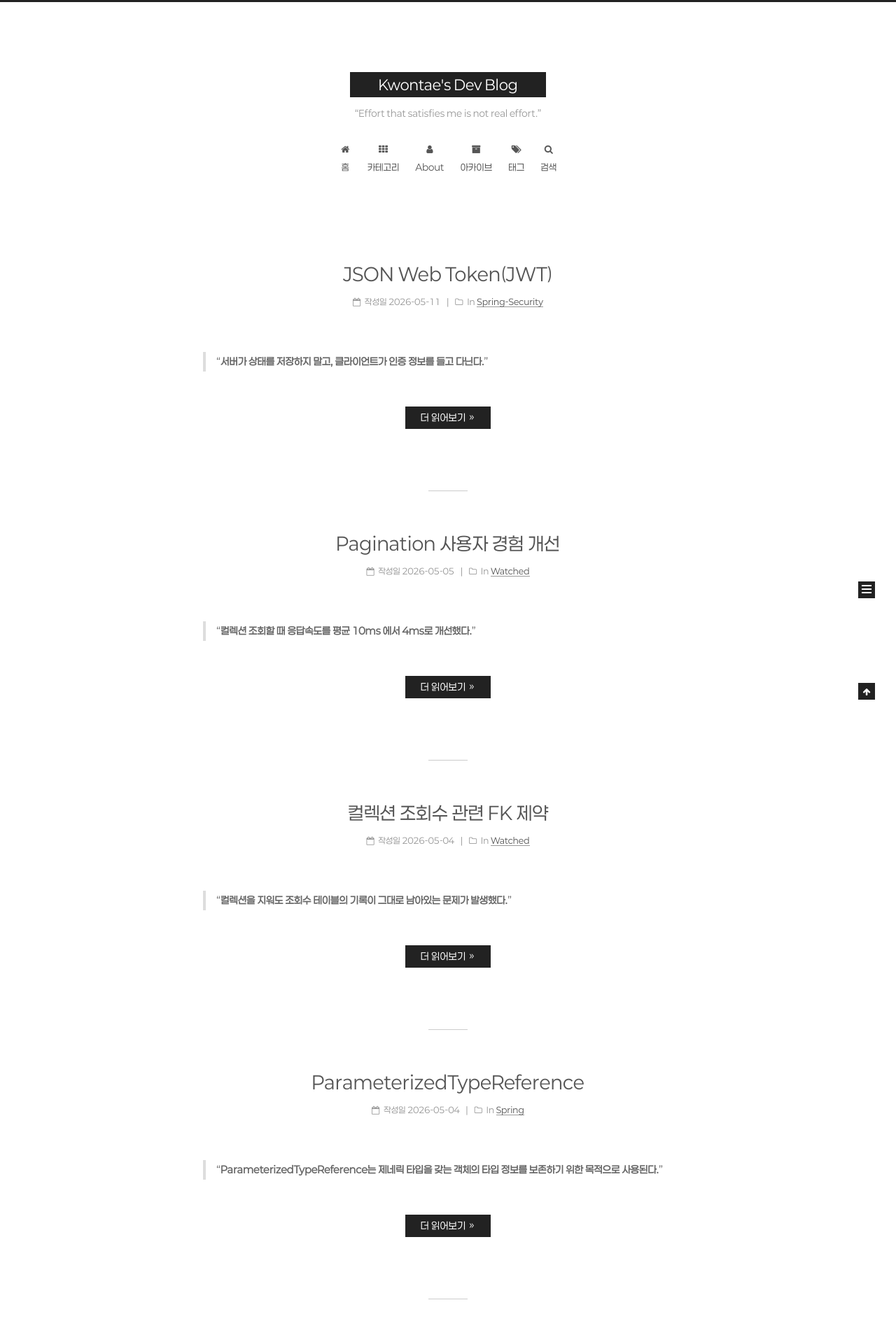
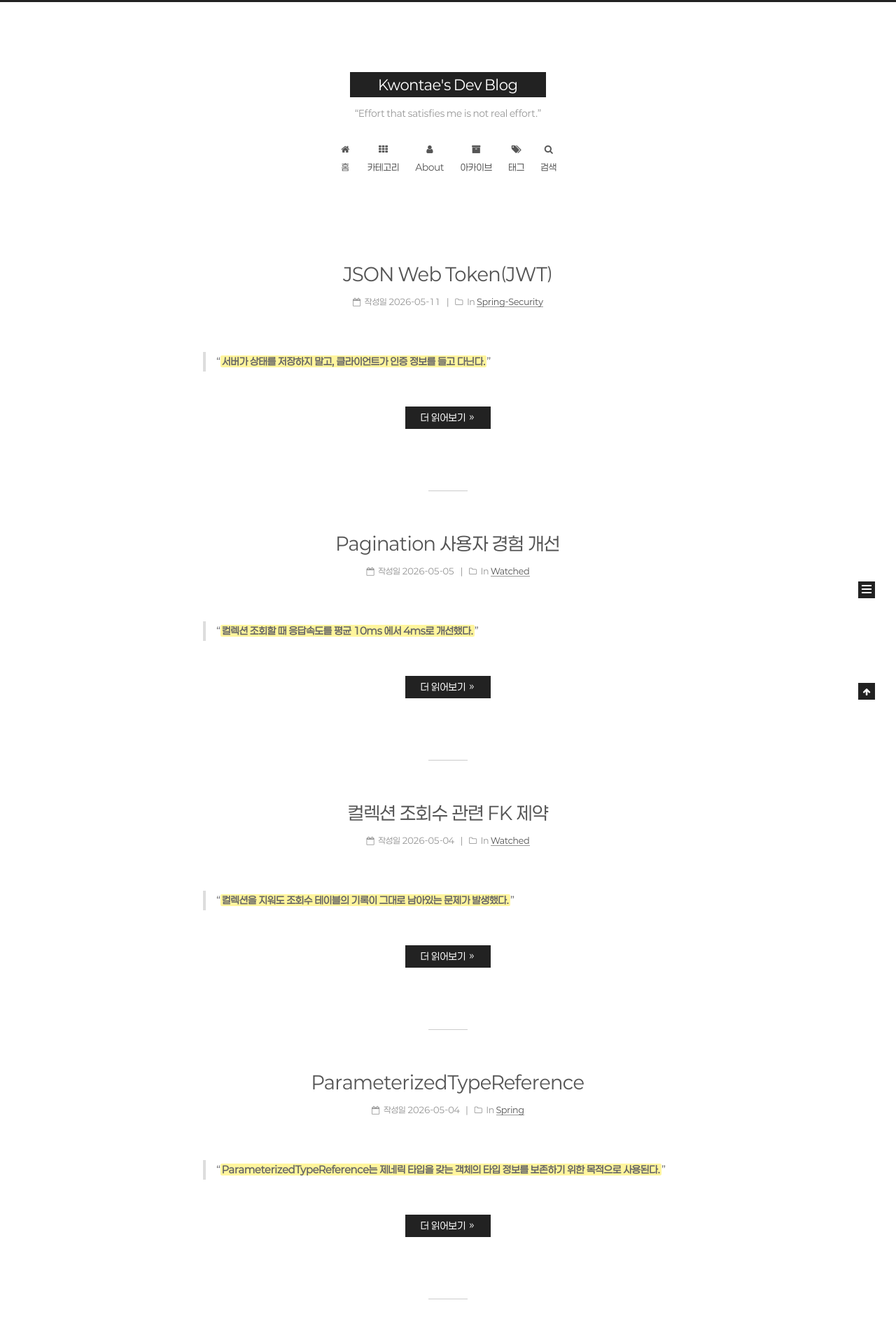
Before and after one commit to xoxoisme/xoxoisme.github.io, a Jekyll site: the page built from index.html, in a window 1280 px wide. Shown: the top 1918 px of the page at 70% size. Built offline with Jekyll 4.4.1, drawn with Linux system fonts in a browser that asks for light colours; the list of posts is cut into pages by our own code.

Commit message:
feat: 형광펜 기능 추가

```diff
--- a/_sass/_custom/custom.scss
+++ b/_sass/_custom/custom.scss
@@ -10,3 +10,10 @@
 body {
   font-family: 'Paperlogy', sans-serif;
 }
+
+// 굵게(bold) 시 형광펜 효과
+strong {
+  background-color: #fff59d;
+  padding: 0 2px;
+  border-radius: 2px;
+}
```
